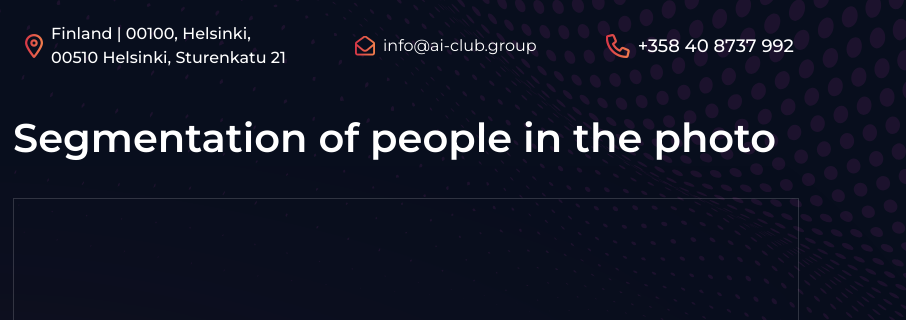
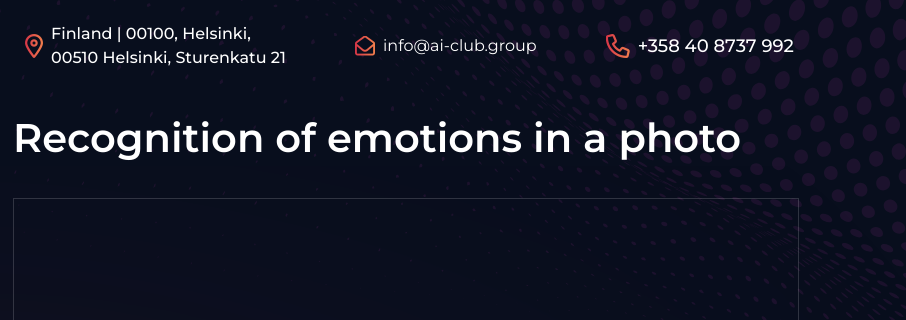
Before and after one commit to torgomyan01/neural-network, a plain HTML site: page recognition-of-emotions-in-photo.html in a window 1280 px wide. Shown: the part 106-426 px from the top of the page, 374-1280 px from the left. Drawn offline with Linux system fonts and the light colour scheme.

Commit message:
Fix title

```diff
--- a/recognition-of-emotions-in-photo.html
+++ b/recognition-of-emotions-in-photo.html
@@ -163,7 +163,7 @@
     </div>
     <div class="col-12 col-lg-9 " data-aos="zoom" data-aos-duration="1000" data-aos-delay="300">
       <div class="box-col2">
-        <h2 class="widget-heading mb-32">Segmentation of people in the photo</h2>
+        <h2 class="widget-heading mb-32">Recognition of emotions in a photo</h2>
         <div class="box-content">
           <div class="box-content-close">
             <i class="fa-regular fa-xmark"></i>
```
